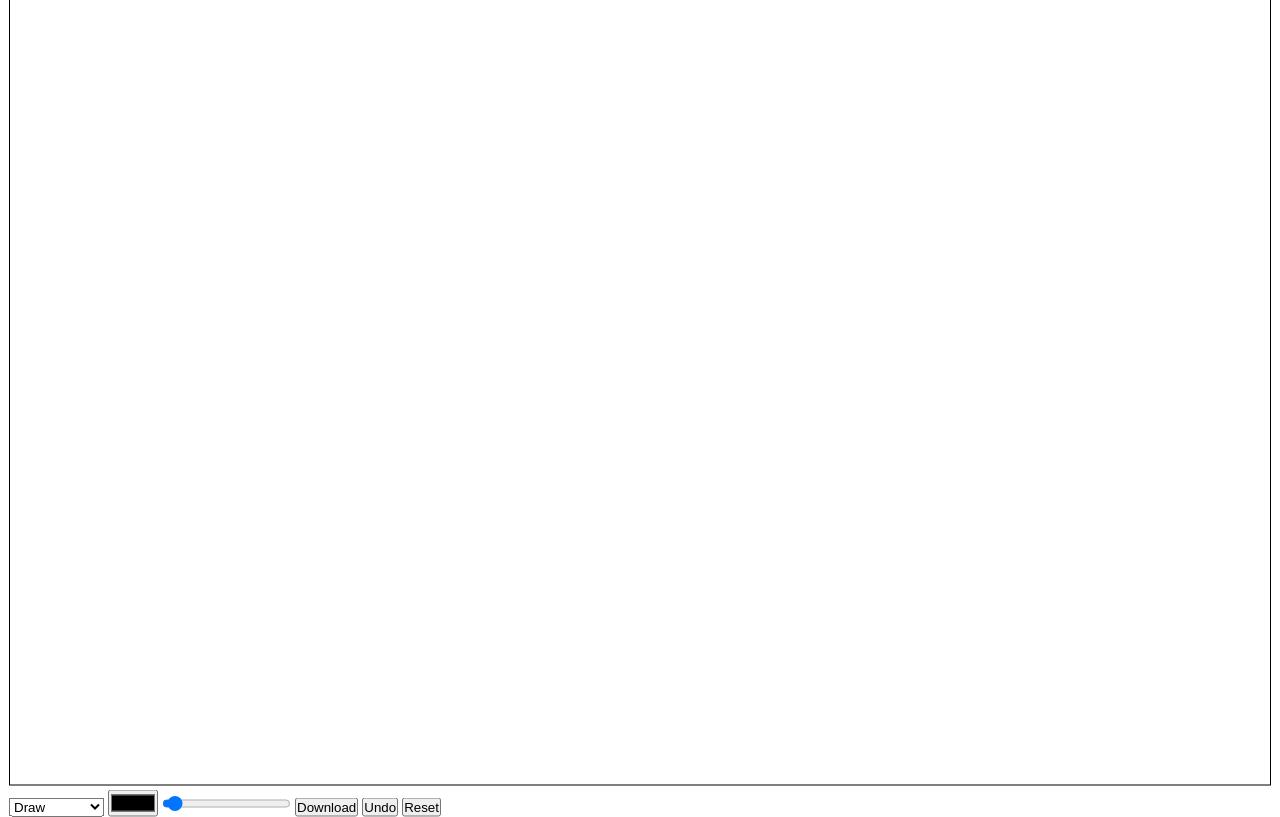
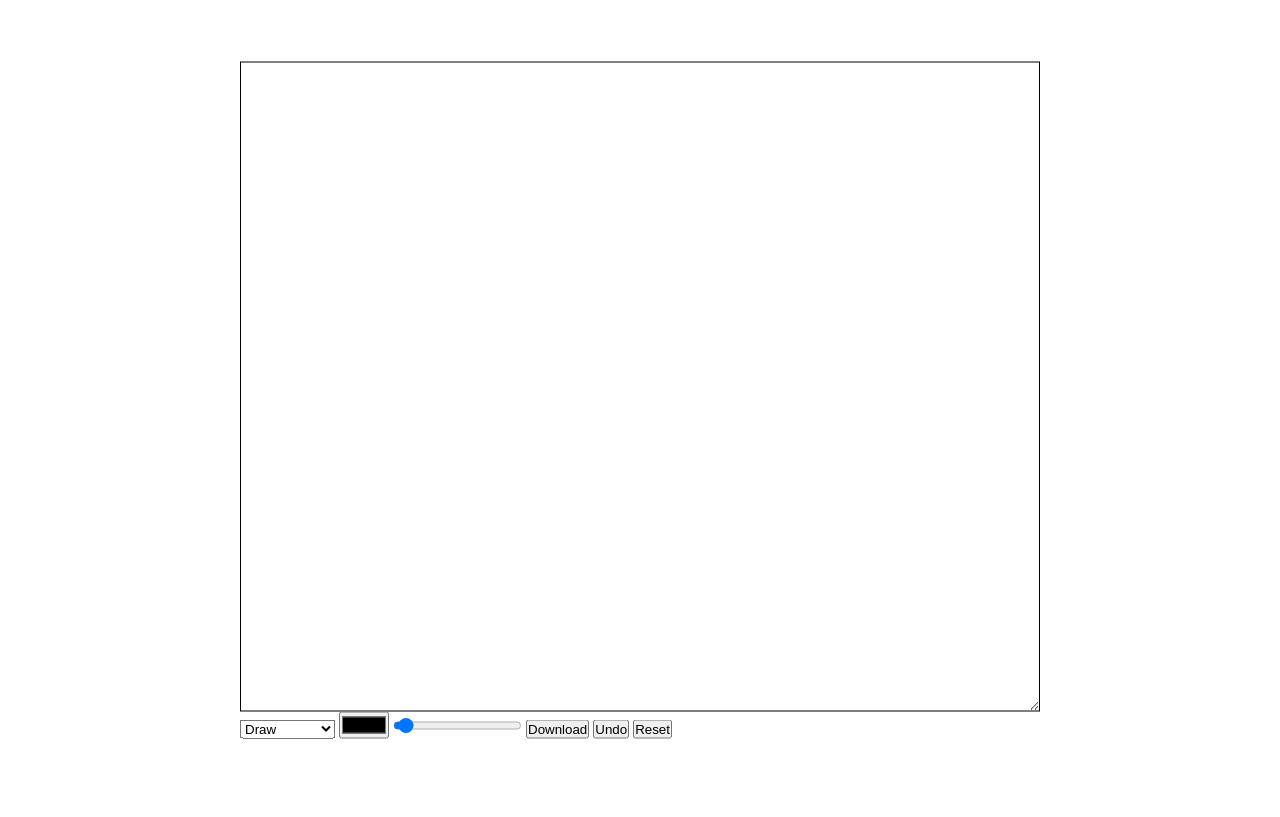
Before and after one commit to Sandersland/jswhiteboard, a website with bundled scripts: page public/index.html in a window 1280 px wide. Built offline with nearby package versions, Linux system fonts and the light colour scheme; files whose address does not match are found by name.

Commit message:
made canvas resizeable

```diff
--- a/public/index.html
+++ b/public/index.html
@@ -11,7 +11,9 @@
   </head>
   <body>
     <div class="container">
-      <canvas id="canvas"></canvas>
+      <div id="canvas-container" class="resizeable">
+        <canvas id="canvas"></canvas>
+      </div>
       <div class="dashboard">
         <select name="tool" id="tool-select">
           <option value="1">Draw</option>
--- a/public/script.js
+++ b/public/script.js
@@ -2,12 +2,12 @@ import Game from "./Game.js";
 import { ToolType } from "./Pen.js";
 
 document.addEventListener("DOMContentLoaded", function () {
-  const CANVAS_MARGIN = 20;
+  const canvasContainer = document.getElementById("canvas-container");
   const canvas = document.getElementById("canvas");
-  canvas.height = 800;
-  canvas.width = window.innerWidth - CANVAS_MARGIN;
-  const penColor = document.querySelector('input[name="penColor"]');
-  const penWidth = document.querySelector('input[name="penWidth"]');
+  canvas.height = canvasContainer.height;
+  canvas.width = canvasContainer.width;
+  const penColorSelect = document.querySelector('input[name="penColor"]');
+  const penWidthSelect = document.querySelector('input[name="penWidth"]');
   const downloadButton = document.getElementById("download");
   const undoButton = document.getElementById("undo");
   const clearButton = document.getElementById("reset");
@@ -15,19 +15,31 @@ document.addEventListener("DOMContentLoaded", function () {
 
   const socket = io();
 
+  // Get the room id specified in the url parameters
   let roomId = new URL(window.location.href).searchParams.get("roomId");
 
   const game = new Game(canvas, socket, roomId);
 
+  // Adjust the game and canvas height and width when the the canvas container's size is adjusted
+  const resizeObserver = new ResizeObserver((entries) => {
+    const entry = entries[0];
+    const { width, height } = entry.contentRect;
+    canvas.height = game.height = height;
+    canvas.width = game.width = width;
+    game.fill();
+  });
+
+  resizeObserver.observe(canvasContainer);
+
   // set the initial cursor color
-  const color = localStorage.getItem("color") || penColor.value;
+  const color = localStorage.getItem("color") || penColorSelect.value;
   game.cursor.setColor(color);
-  penColor.value = color;
+  penColorSelect.value = color;
 
   // set the initial cursor width
-  const width = localStorage.getItem("width") || penWidth.value;
-  game.cursor.setWidth(width);
-  penWidth.value = width;
+  const penWidth = localStorage.getItem("width") || penWidthSelect.value;
+  game.cursor.setWidth(penWidth);
+  penWidthSelect.value = penWidth;
 
   // set the initial tool selection
   const toolId = localStorage.getItem("tool") || toolSelect.value;
@@ -56,12 +68,12 @@ document.addEventListener("DOMContentLoaded", function () {
     game.reset();
   });
 
-  penWidth.addEventListener("change", (e) => {
+  penWidthSelect.addEventListener("change", (e) => {
     localStorage.setItem("width", e.target.value);
     game.cursor.setWidth(e.target.value);
   });
 
-  penColor.addEventListener("change", (e) => {
+  penColorSelect.addEventListener("change", (e) => {
     localStorage.setItem("color", e.target.value);
     game.cursor.setColor(e.target.value);
   });
@@ -115,19 +127,6 @@ document.addEventListener("DOMContentLoaded", function () {
     game.paste(item);
   });
 
-  // handle resizing the canvas
-  window.addEventListener(
-    "resize",
-    () => {
-      const newWidth = window.innerWidth - CANVAS_MARGIN;
-      canvas.width = newWidth;
-      game.width = newWidth;
-
-      game.fill();
-    },
-    false
-  );
-
   // undo the last line drawn
   undoButton.addEventListener("click", () => {
     game.undo();
@@ -156,8 +155,8 @@ document.addEventListener("DOMContentLoaded", function () {
     if (game.toolId === ToolType.COLOR_PICKER) {
       const color = game.cursor.pickColor(x, y);
 
-      penColor.value = color;
-      localStorage.setItem("color", penColor.value);
+      penColorSelect.value = color;
+      localStorage.setItem("color", penColorSelect.value);
     }
   });
 
--- a/public/style.css
+++ b/public/style.css
@@ -2,10 +2,6 @@
   margin: 0;
   padding: 0;
   box-sizing: border-box;
-}
-
-#canvas {
-  border: 1px solid black;
 }
 
 .container {
@@ -14,3 +10,14 @@
   left: 50%;
   transform: translate(-50%, -50%);
 }
+
+.resizeable {
+  border: solid 1px black;
+  resize: both;
+  overflow: hidden;
+}
+
+#canvas-container {
+  width: 800px;
+  height: 650px;
+}
```
